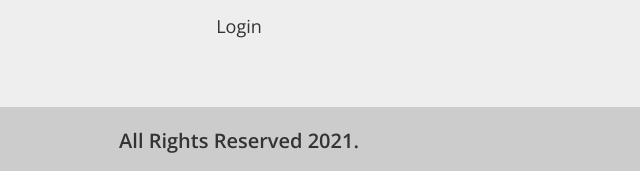
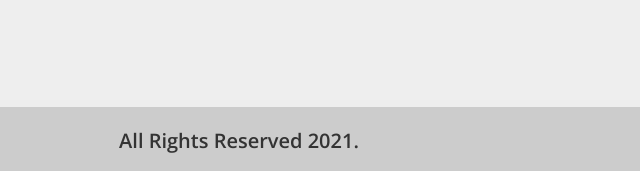
Before and after one commit to Emmanuel687/PhotoGallery-Web-App, a plain HTML site: page index.html in a window 1280 px wide. Shown: the part 3635-3806 px from the top of the page, 401-1041 px from the left. Drawn offline with nearby package versions, Linux system fonts and the light colour scheme.

Commit message:
text added

```diff
--- a/index.html
+++ b/index.html
@@ -293,7 +293,6 @@
             <a href="#">home</a>
             <a href="#">gallery</a>
             <a href="#">about me</a>
-            <a href="#">login</a>
         </div>
 
         <div class="box">
```
